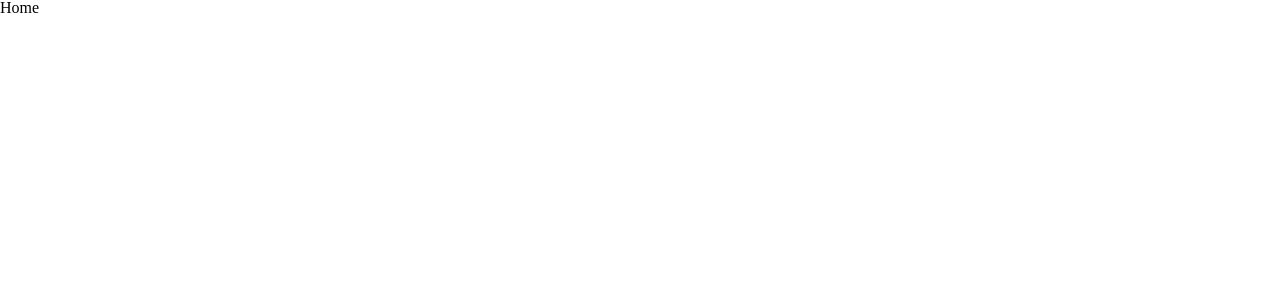
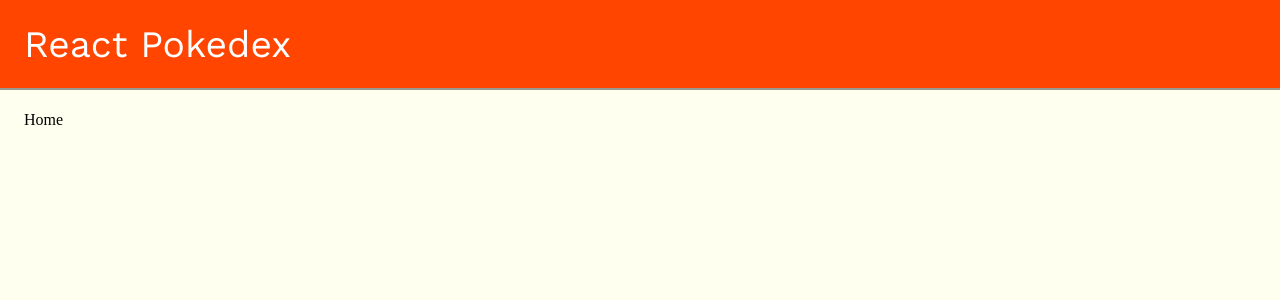
Before and after one commit to mhsalves/react-pokedex, a Next.js app in the folder client/: page / in a window 1280 px wide. Shown: the top 300 px of the page. Built offline with nearby package versions, Linux system fonts and the light colour scheme.

Commit message:
update: adiciona MainTemplate a Home

```diff
--- a/client/pages/index.jsx
+++ b/client/pages/index.jsx
@@ -1,7 +1,13 @@
 import React from 'react';
 
+import MainTemplate from '../templates/MainTemplate';
+
 function Home() {
-  return 'Home';
+  return (
+    <MainTemplate>
+      Home
+    </MainTemplate>
+  );
 }
 
 export default Home;
```
